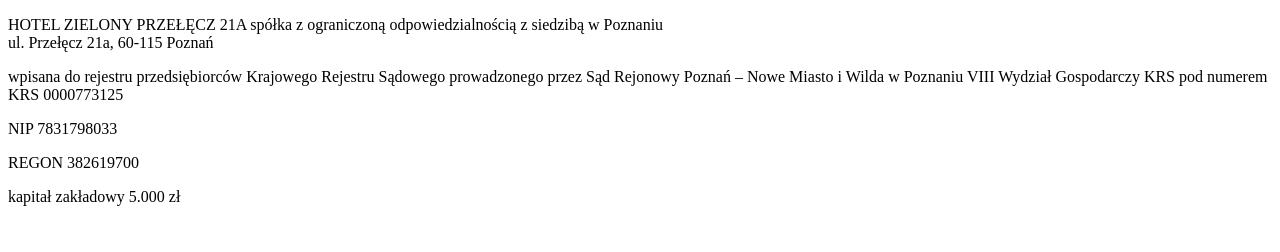
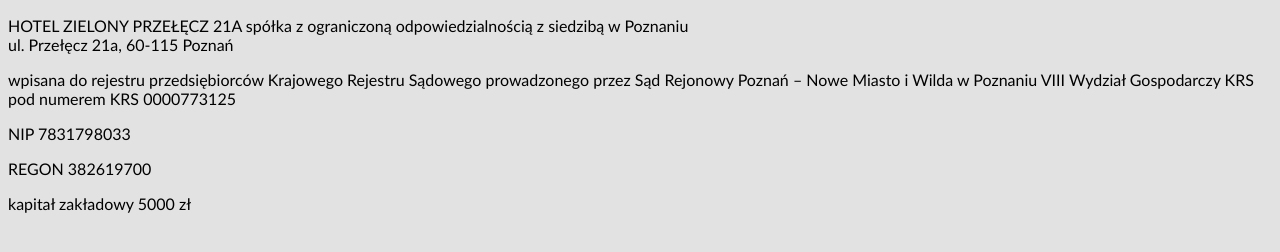
Before and after one commit to adzio2/hotelzielonyprzelecz21a, a plain HTML site: page index.html in a window 1280 px wide. Drawn offline with Linux system fonts and the light colour scheme.

Commit message:
Update index.html

```diff
--- a/index.html
+++ b/index.html
@@ -4,6 +4,13 @@
 <head>
     <meta charset="utf-8">
     <title>HOTEL ZIELONY PRZEŁĘCZ 21A</title>
+    <style type="text/css">
+        body {
+            font-family: "Trebuchet MS", Arial, Helvetica, sans-serif;
+            font-size: 16px;
+            background-color: #E2E2E2;
+        }
+    </style>
 </head>
 
 <body>
@@ -13,7 +20,7 @@
         Miasto i Wilda w Poznaniu VIII Wydział Gospodarczy KRS pod numerem KRS 0000773125</p>
     <p>NIP 7831798033</p>
     <p>REGON 382619700</p>
-    <p>kapitał zakładowy 5.000 zł</p>
+    <p>kapitał zakładowy 5000 zł</p>
 </body>
 
 </html>
```
